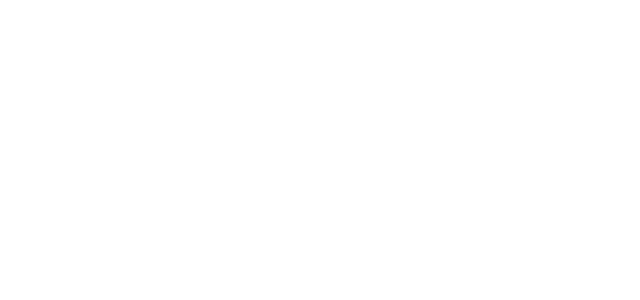
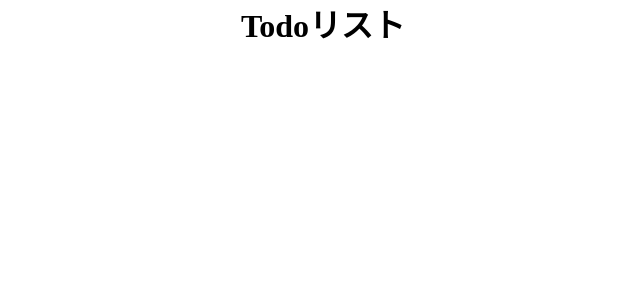
Before and after one commit to Okkun555/redux-todo, a React (Create React App) app: page / in a window 1280 px wide. Shown: the top 300 px of the page, without its empty margins (317-957 px from the left). Built offline with nearby package versions, Linux system fonts and the light colour scheme.

Commit message:
タイトルの変更

```diff
--- a/src/App.tsx
+++ b/src/App.tsx
@@ -1,8 +1,12 @@
 import React from "react";
 import "./App.css";
 
-function App() {
-  return <div className="App"></div>;
-}
+const App = () => {
+  return (
+    <div className="App">
+      <h1>Todoリスト</h1>
+    </div>
+  );
+};
 
 export default App;
```
